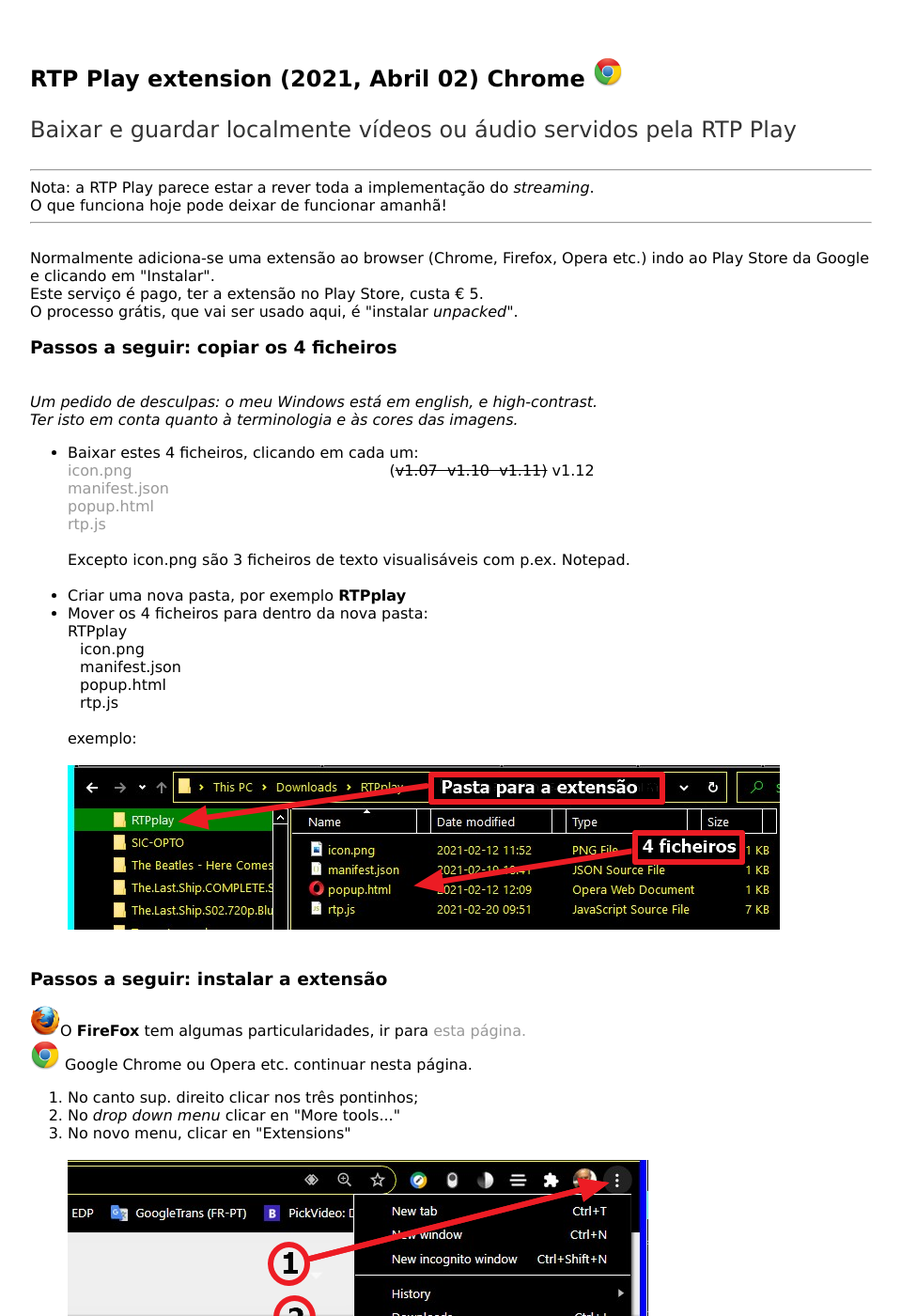
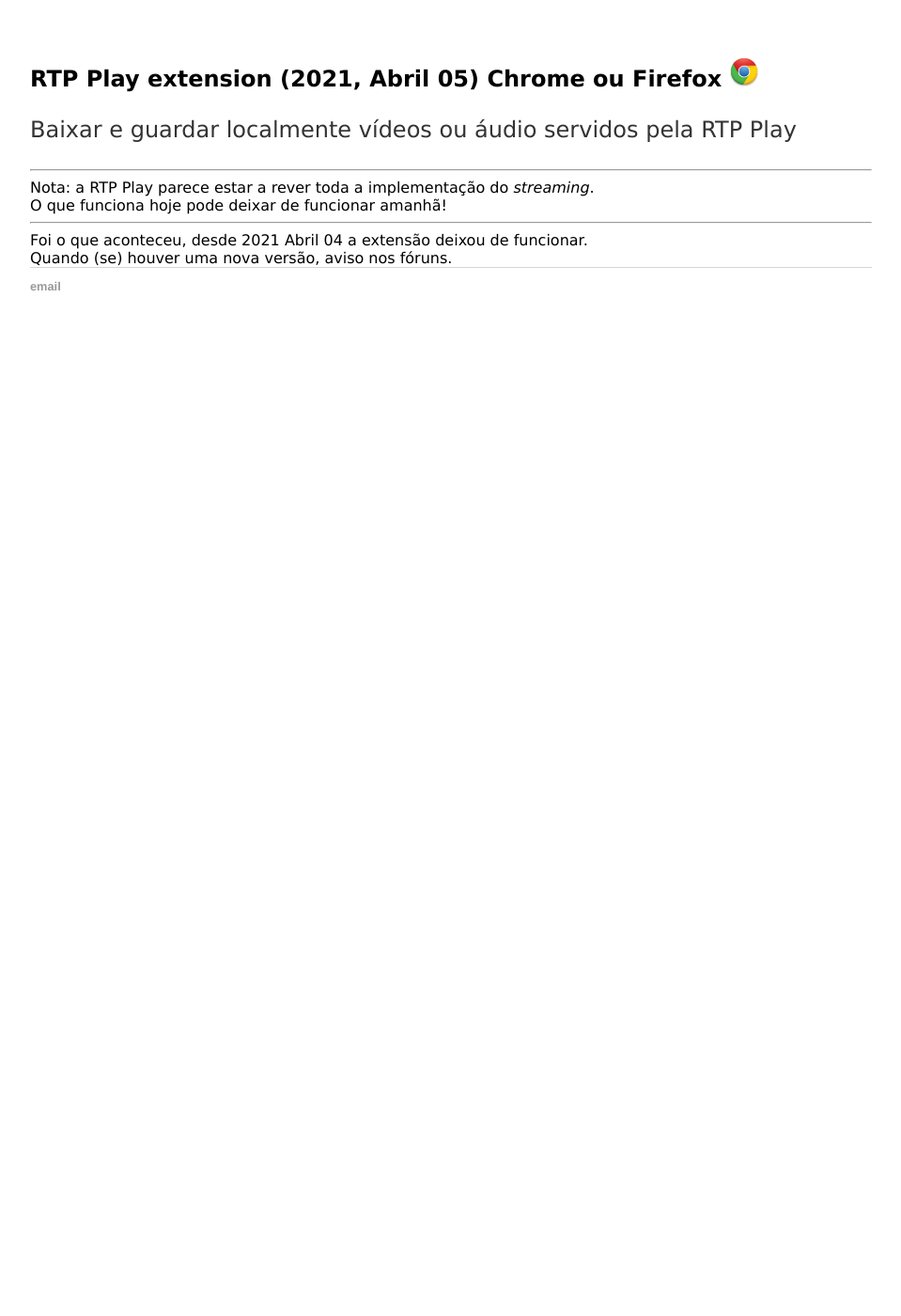
Before and after one commit to rtpplay/recursos.github.io, a Jekyll site: the page built from index_f.html, in a window 1280 px wide and 1400 px high. Shown: the whole window at 94% size, without its empty margins (160-1119 px from the left). Built offline with Jekyll 4.4.1, drawn with Linux system fonts in a browser that asks for light colours; some of the changed text lies outside the part shown.

Commit message:
Update index_f.html

```diff
--- a/index_f.html
+++ b/index_f.html
@@ -3,7 +3,7 @@
 title: RTP Play extension
 ---
 <div class="blurb">
-	<h2>RTP Play extension (2021, Abril 02) Chrome  <img src="files/chrome-icon.png"></h2>
+	<h2>RTP Play extension (2021, Abril 05) Chrome ou Firefox <img src="files/chrome-icon.png"></h2>
 	<p>Baixar e guardar localmente vídeos ou áudio servidos pela RTP Play
 
 	</p>
@@ -12,114 +12,8 @@
 <div>Nota: a RTP Play parece estar a rever toda a implementação do <i>streaming</i>.<br>
 	O que funciona hoje pode deixar de funcionar amanhã!<br>
 	<hr>
+	Foi o que aconteceu, desde 2021 Abril 04 a extensão deixou de funcionar.<br>
+Quando (se) houver uma nova versão, aviso nos fóruns.
 	<br>
-	Normalmente adiciona-se uma extensão ao browser (Chrome, Firefox, Opera etc.) indo ao Play Store da Google e clicando em "Instalar".
-	<br>
-	Este serviço é pago, ter a extensão no Play Store, custa € 5.
-	<br>
-	O processo grátis, que vai ser usado aqui, é "instalar <i>unpacked</i>".
-	<br>
-	<h3>Passos a seguir: copiar os 4 ficheiros</h3>
-	<br>
-	<i>Um pedido de desculpas: o meu Windows está em english, e high-contrast.<br>
-	Ter isto em conta quanto à terminologia e às cores das imagens.
-	</i>
 
-	<ul>
-	<li>	Baixar estes 4 ficheiros, clicando em cada um:<br>
- <div style="width:80%; font-size: medium;">
-  <div style="width:30%; float:left;"><a href="files/icon.png" download>icon.png</a> <br>
-	<a href="files/manifest.json" download>manifest.json</a> <br>
-	<a href="files/popup.html" download>popup.html</a> <br>
-	<a href="files/rtp.js" download>rtp.js</a> <br></div>
-  <div style="width:50%; float:right;">(<s>v1.07 &nbsp;v1.10 &nbsp;v1.11)</s>&nbsp;v1.12</div>
-	 <div style="clear: both;"><br>Excepto icon.png são 3 ficheiros de texto visualisáveis com p.ex. Notepad.<br></div>
-	 <br>
 </div>
-
-
-
-		</li>
-		<li>
-			Criar uma nova pasta, por exemplo <b>RTPplay</b>
-			</li>
-		<li>
-			Mover os 4 ficheiros para dentro da nova pasta:<br>
-			RTPplay<br>
-			&ensp; icon.png<br>
-			&ensp; manifest.json<br>
-			&ensp; popup.html<br>
-			&ensp; rtp.js<br>
-			<br>
-			exemplo:<br><br>
-			<img src="files/2021-02-20-4ficheiros.png"><br><br>
-		</li>
-	</ul>
-		<h3>Passos a seguir: instalar a extensão</h3>
-	<img src="files_ff/firefox-icon.png">O <b>FireFox</b> tem algumas particularidades, ir para <a href="index_ff.html">esta página.</a><br>
-	<img src="files/chrome-icon.png"> Google Chrome ou Opera etc. continuar nesta página.<br>
-
-	<ol><li>
-		No canto sup. direito clicar nos três pontinhos;</li>
-		<li>
-		No <i>drop down menu</i> clicar en "More tools..."</li>
-		<li>No novo menu, clicar en "Extensions"<br><br>
-			<img src = "files/2021-02-20-chrome.png"><br><br></li>
-		<br><br>No canto sup. direito é necessário activar o "Developer mode":<br><br>
-		<img src = "files/2021-02-22-developers-mode.png"><br><br>
-		<li>Na página que se abre, clicar no botão "Load unpacked",<br><br>
-		<img src="files/2021-02-20-unpacked.png"><br><br></li>
-		<li>Escolher a pasta com os 4 ficheiros "RTPplay" e aceitar<br><br>
-			<IMG src = "files/2021-02-21-extension-open.png"><br><br></li>
-		<li>A extensão fica instalada, agora vamos mover o icon para junto da barra de URLs<br><br></li>
-		<li>No topo direito, clicar o icon que parece um martelo <br><br>
-			<img src = "files/2021-02-20-extensions.png">:<br><br></li>
-			<li>		Clicar no "pin", que passa a activo,<br>
-				e o icon da nova extensão vai para a barra de extensões:<br><br>
-			<img src="files/2021-02-20-pinned.png"><br><br>
-		</li>
-		<li>A partir de agora, clicar no icon <img src = "files/icon.png"> para correr a extensão<br><br>
-		<img src = "files/2021-02-22-uso.png">
-			<br><br>
-		</li>
-		<hr>
-		<br><br>A extensão só funciona em links https://www.rtp.pt/play/etc.<br><br>
-			A partir da página "https://www.rtp.pt/play/programas",<br>
-			testei:<br>
-			<br>RTP Desporto
-<br>RTP1
-<br>RTP2
-<br>TP3
-<br>RTPi América
-<br>RTPi Ásia
-<br>Academia RTP
-<br>RTP Internacional
-<br>Originais RTP Play    Não tem nada?
-<br>RTP Lab               Não tem nada?
-<br>RTP Criativa          Não tem nada?
-<br>RTP Memória
-<br>RTP Madeira
-<br>RTP Açores
-<br>RTP África
-<br>Zig Zag
-<br>Estudo Em Casa
-<br>
-<br>Antena1
-<br>Antena2
-<br>Antena3
-<br>Rádio Zig Zag
-<br>RDP Internacional
-<br>RDP África
-<br>Antena1 Açores
-<br>Antena1 Madeira
-<br>Antena3 Madeira
-<br>
-<br>
-			Na maior parte a extensão funciona, nalguns casos a implementação do <i>streaming</i> mudou e a captura do URL do vídeo falha.
-			<br>
-			Mas como a RTP Play está em obras, à medida que a ferramenta deixar de funcionar, p.f. avisem e juntem o link da página em falta.<br>
-			Obrigado pela vossa atenção!
-			<br>
-			<b>Rec</b>
-	</ol>
-</div>
```
